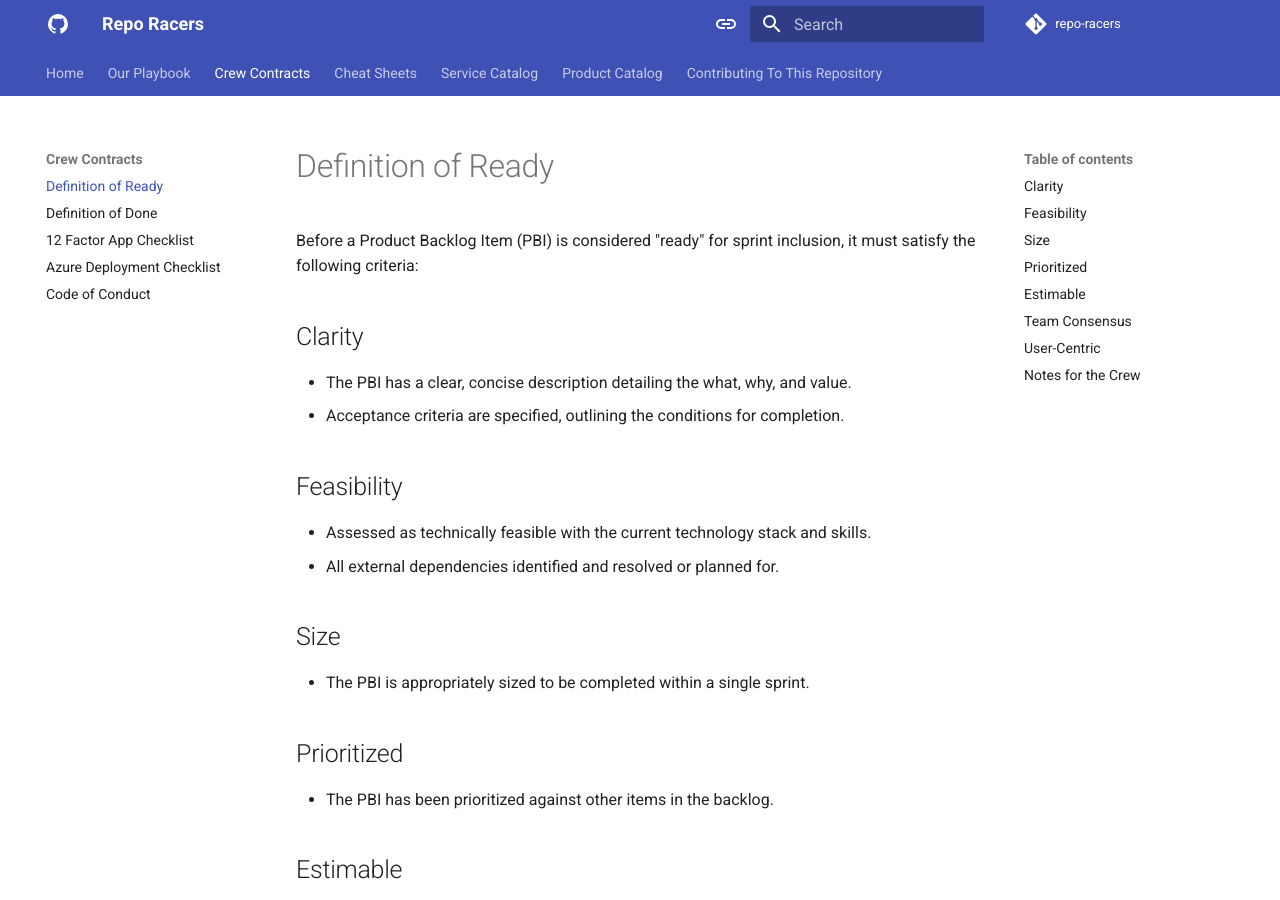
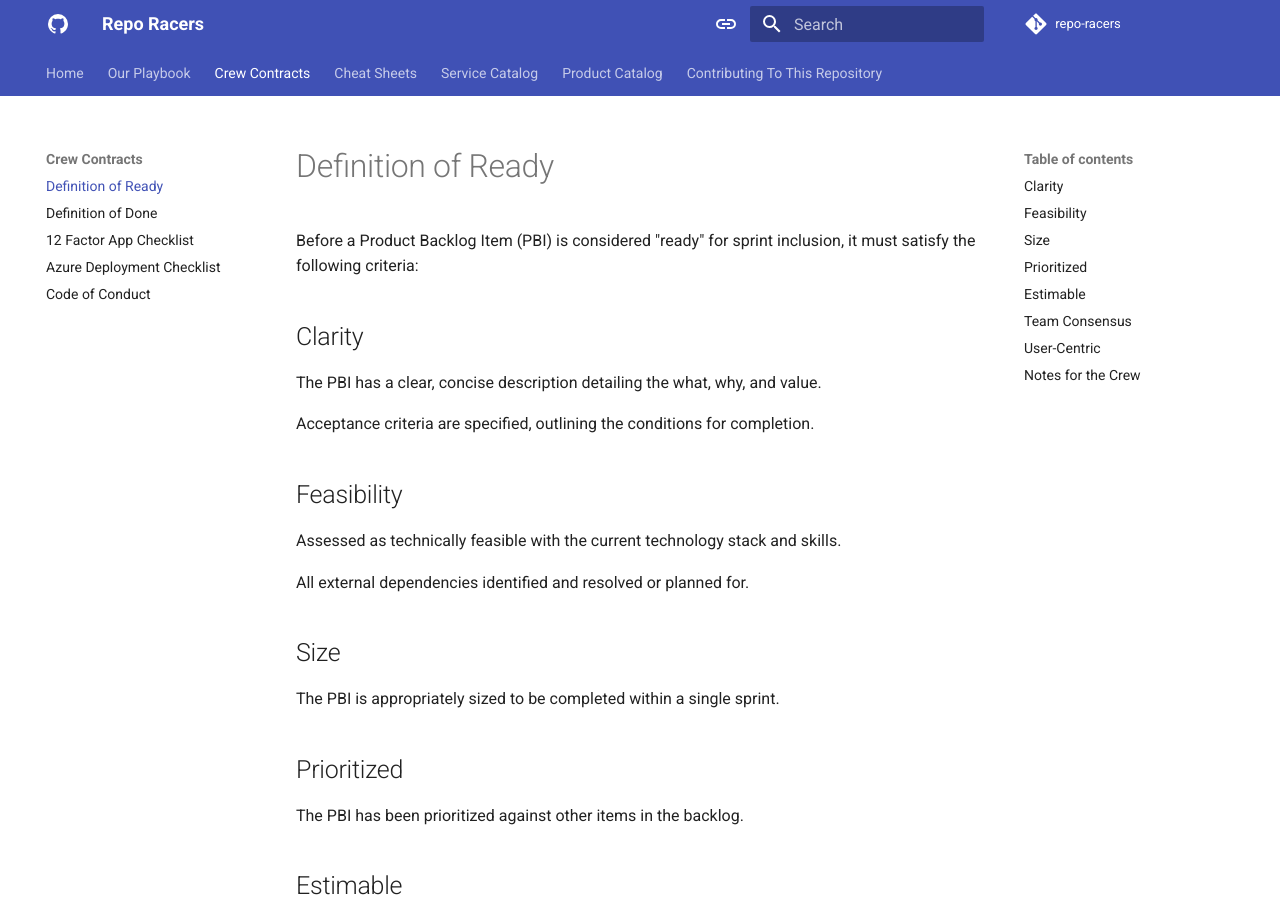
Before and after one commit to repo-racers/repo-racers, an MkDocs documentation site: the page built from docs/crew_contracts/definition_of_ready.md, in a window 1280 px wide and 900 px high. Built offline with MkDocs 1.6.1 and Material for MkDocs 9.7.7, drawn with Linux system fonts in a browser that asks for light colours; comment, search, counter and statistics services are not loaded.

```diff
--- a/docs/crew_contracts/definition_of_ready.md
+++ b/docs/crew_contracts/definition_of_ready.md
@@ -3,31 +3,36 @@
 Before a Product Backlog Item (PBI) is considered "ready" for sprint inclusion, it must satisfy the following criteria:
 
 ## Clarity
-- The PBI has a clear, concise description detailing the what, why, and value.
-- Acceptance criteria are specified, outlining the conditions for completion.
+The PBI has a clear, concise description detailing the what, why, and value.
+
+Acceptance criteria are specified, outlining the conditions for completion.
 
 ## Feasibility
-- Assessed as technically feasible with the current technology stack and skills.
-- All external dependencies identified and resolved or planned for.
+Assessed as technically feasible with the current technology stack and skills.
+
+All external dependencies identified and resolved or planned for.
 
 ## Size
-- The PBI is appropriately sized to be completed within a single sprint.
+The PBI is appropriately sized to be completed within a single sprint.
 
 ## Prioritized
-- The PBI has been prioritized against other items in the backlog.
+The PBI has been prioritized against other items in the backlog.
 
 ## Estimable
-- The team has estimated the effort required using their preferred technique (e.g., story points, T-shirt sizes).
+The team has estimated the effort required using their preferred technique (e.g., story points, T-shirt sizes).
 
 ## Team Consensus
-- There is consensus among the team, including product owners, developers, and other stakeholders, that the PBI is ready.
+There is consensus among the team, including product owners, developers, and other stakeholders, that the PBI is ready.
 
 ## User-Centric
-- The PBI articulates clear user or business value, justifying its priority.
+The PBI articulates clear user or business value, justifying its priority.
 
 ## Notes for the Crew
 
-- Ensure all checklist items are reviewed and ticked off during backlog refinement sessions or before sprint planning.
-- Encourage open discussions about each criterion to ensure shared understanding and agreement.
-- Adjustments to the checklist should be made collaboratively, reflecting lessons learned and evolving project needs.
-- This checklist is a living document. It should evolve as the team learns and adapts its processes.
+Ensure all checklist items are reviewed and ticked off during backlog refinement sessions or before sprint planning.
+
+Encourage open discussions about each criterion to ensure shared understanding and agreement.
+
+Adjustments to the checklist should be made collaboratively, reflecting lessons learned and evolving project needs.
+
+This checklist is a living document. It should evolve as the team learns and adapts its processes.
```
